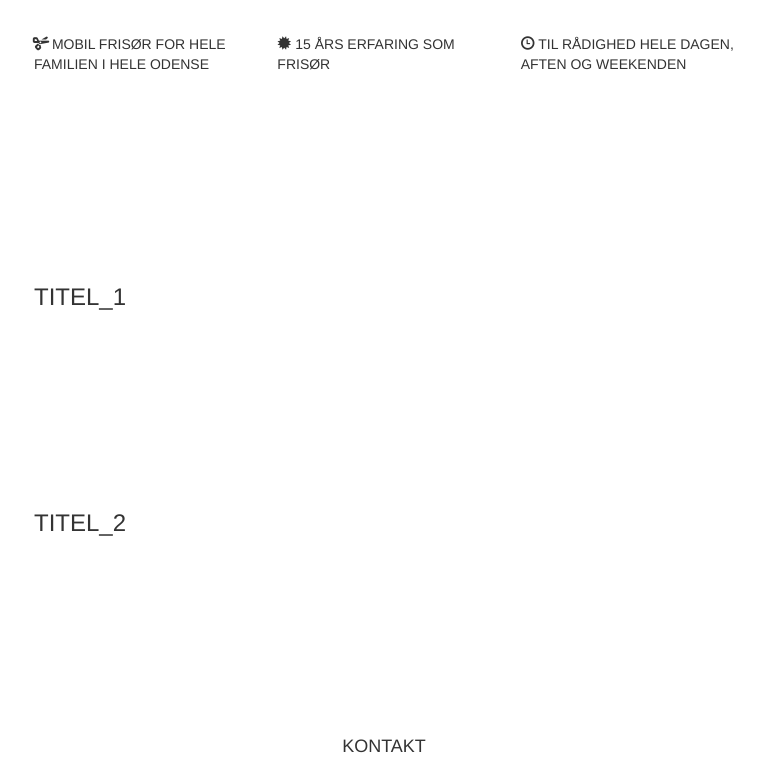
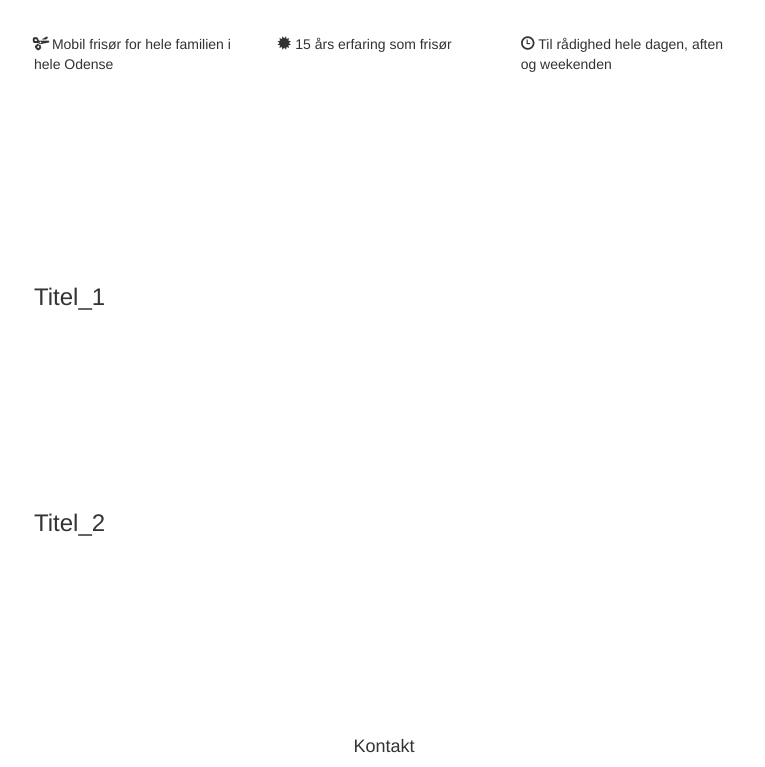
Before and after one commit to oliverglue/frisoer, a plain HTML site: page index.html in a window 1280 px wide. Shown: the part 161-928 px from the top of the page, without its empty margins (256-1021 px from the left). Drawn offline with nearby package versions, Linux system fonts and the light colour scheme.

Commit message:
Add files via upload

```diff
--- a/extra.css
+++ b/extra.css
@@ -18,4 +18,4 @@
 }
 
 
-.smallcaps {text-transform: uppercase;}
+.container .smallcaps {text-transform: uppercase;}
```
